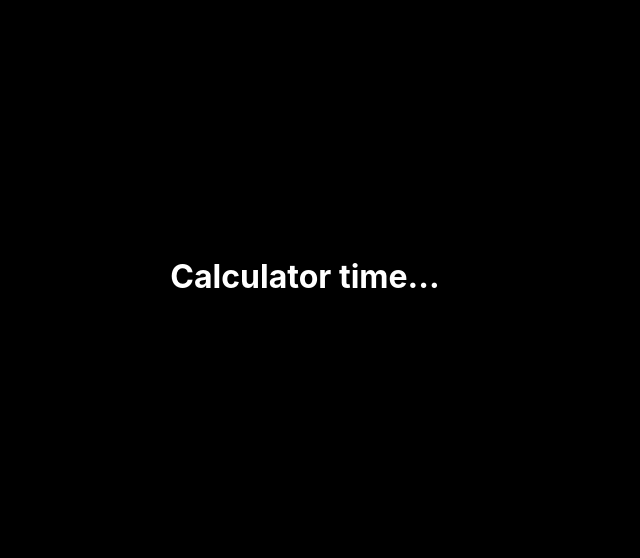
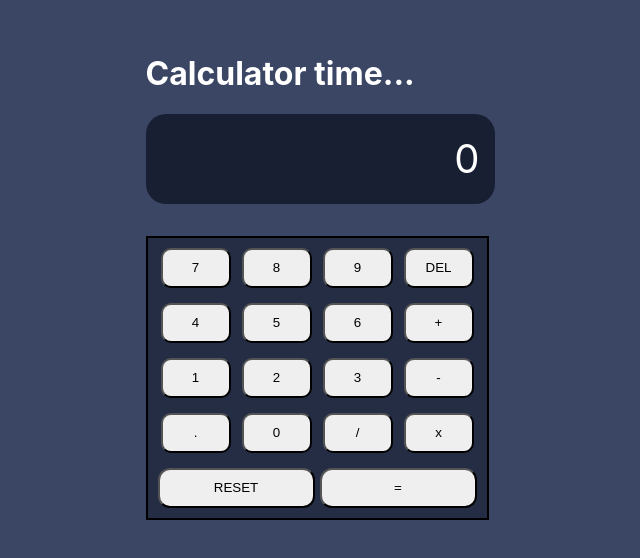
Before and after one commit to hamzayusuf1/calculator-app, a React (Create React App) app in the folder client/: page / in a window 1280 px wide. Shown: the part 124-682 px from the top of the page, without its empty margins (335-975 px from the left). Built offline with nearby package versions, Linux system fonts and the light colour scheme.

Commit message:
styling for buttons

```diff
--- a/client/src/App.css
+++ b/client/src/App.css
@@ -3,13 +3,13 @@ body {
   justify-content: center;
   align-items: center;
   height: 100vh;
-  background-color: black;
+  background-color: #3a4663;
 }
 
-.app {
-  background-color: black;
+.main-container {
+  width: 100%;
+
+  border: black solid 2px;
+  background-color: #242d44;
+  padding: 10px;
 }
-
-.app h1 {
-  color: white;
-}
--- a/client/src/App.js
+++ b/client/src/App.js
@@ -1,10 +1,18 @@
 import "./App.css";
+import AnswerSection from "./components/AnswerSection";
+import CalcButtons from "./components/CalcButtons";
+import { CalcContextProvider } from "./context/CalcContext";
 
 function App() {
   return (
-    <div className="app">
-      <h1>Calculator time...</h1>
-    </div>
+    <CalcContextProvider>
+      <div className="calcApp">
+        <AnswerSection />
+        <div className="main-container">
+          <CalcButtons />
+        </div>
+      </div>
+    </CalcContextProvider>
   );
 }
 
--- /dev/null
+++ b/client/src/components/AnswerSection/index.css
@@ -0,0 +1,17 @@
+.answer-field {
+  background-color: #181f33;
+  width: 100%;
+  height: 60px;
+  border-radius: 20px;
+  display: flex;
+  align-items: center;
+  justify-content: end;
+  color: white;
+  font-size: 40px;
+  padding: 15px;
+  margin-bottom: 2rem;
+}
+
+h1 {
+  color: white;
+}
--- /dev/null
+++ b/client/src/components/AnswerSection/index.js
@@ -0,0 +1,18 @@
+import React from "react";
+import { useCalcContext } from "../../context/CalcContext";
+import "./index.css";
+
+const AnswerSection = () => {
+  const { answer, setAnswer } = useCalcContext();
+
+  return (
+    <div>
+      <h1>Calculator time...</h1>
+      <div className="answer-field">
+        <p>{answer}</p>
+      </div>
+    </div>
+  );
+};
+
+export default AnswerSection;
--- /dev/null
+++ b/client/src/components/CalcButtons/index.css
@@ -0,0 +1,34 @@
+.btns-grid {
+  width: 100%;
+  height: 100%;
+  display: grid;
+  grid-template-columns: repeat(4, 1fr);
+  color: white;
+  column-gap: 5px;
+  row-gap: 15px;
+}
+
+.grid-item {
+  height: 40px;
+  width: 70px;
+  border-radius: 10px;
+}
+
+.btns-grid div {
+  display: flex;
+  justify-content: center;
+  align-items: center;
+}
+
+.reset-btn {
+  grid-column: 1 / span 2;
+}
+
+.eql-btn {
+  grid-column: 3 / span 2;
+}
+
+.btns-grid :not(.grid-item) {
+  border-radius: 12px;
+  height: 40px;
+}
--- /dev/null
+++ b/client/src/components/CalcButtons/index.js
@@ -0,0 +1,30 @@
+import React from "react";
+import { useCalcContext } from "../../context/CalcContext";
+import "./index.css";
+
+const btns = [7, 8, 9, "DEL", 4, 5, 6, "+", 1, 2, 3, "-", ".", 0, "/", "x"];
+
+const CalcButtons = () => {
+  const { answer, setAnswer } = useCalcContext();
+  return (
+    <div className="btns-grid">
+      {btns.map((btn) => (
+        <div>
+          <button
+            onClick={() => {
+              console.log(btn.innerHTML);
+            }}
+            className="grid-item"
+            key={btn}
+          >
+            {btn}
+          </button>
+        </div>
+      ))}
+      <button className="reset-btn">RESET</button>
+      <button className="eql-btn">=</button>
+    </div>
+  );
+};
+
+export default CalcButtons;
--- /dev/null
+++ b/client/src/context/CalcContext.js
@@ -0,0 +1,17 @@
+import React, { useContext, createContext, useState } from "react";
+
+const CalcContext = createContext();
+
+export const useCalcContext = () => {
+  return useContext(CalcContext);
+};
+
+export const CalcContextProvider = ({ children }) => {
+  const [answer, setAnswer] = useState(0);
+
+  return (
+    <CalcContext.Provider value={{ answer, setAnswer }}>
+      {children}
+    </CalcContext.Provider>
+  );
+};
```
